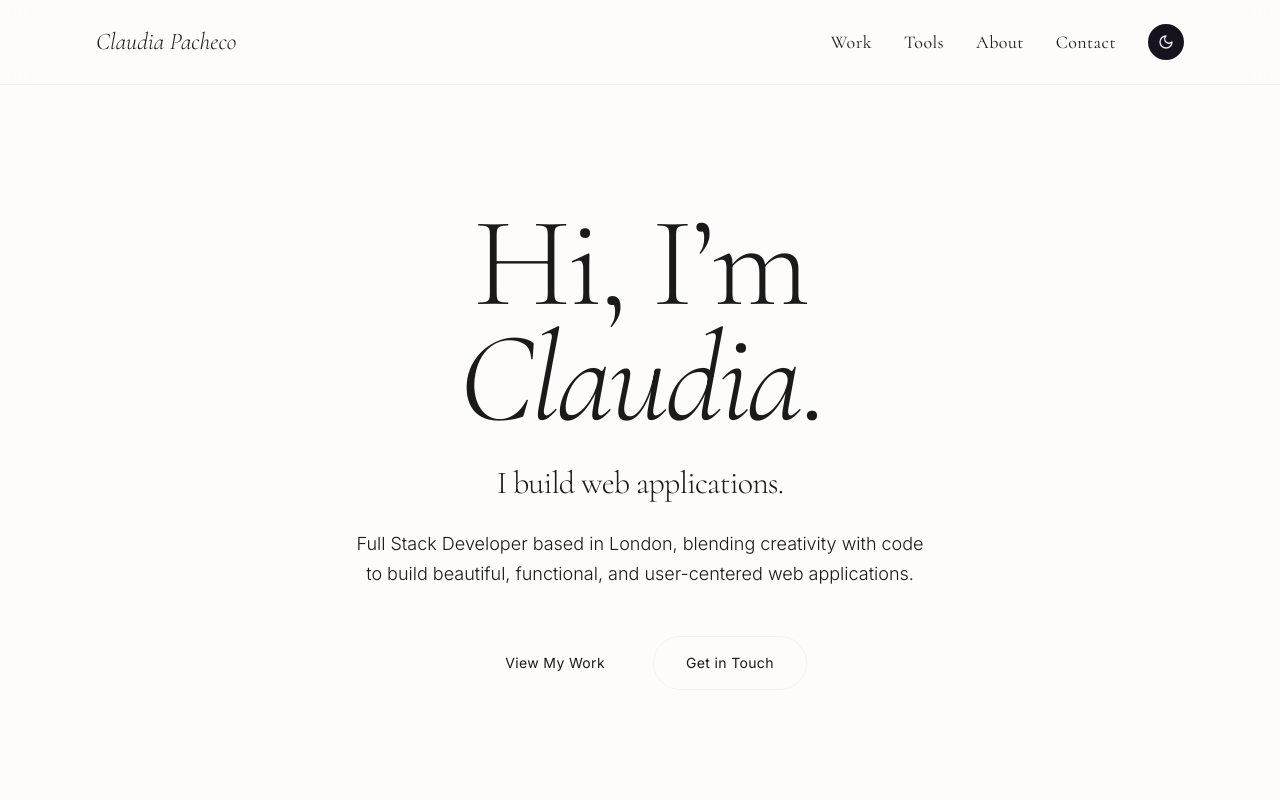
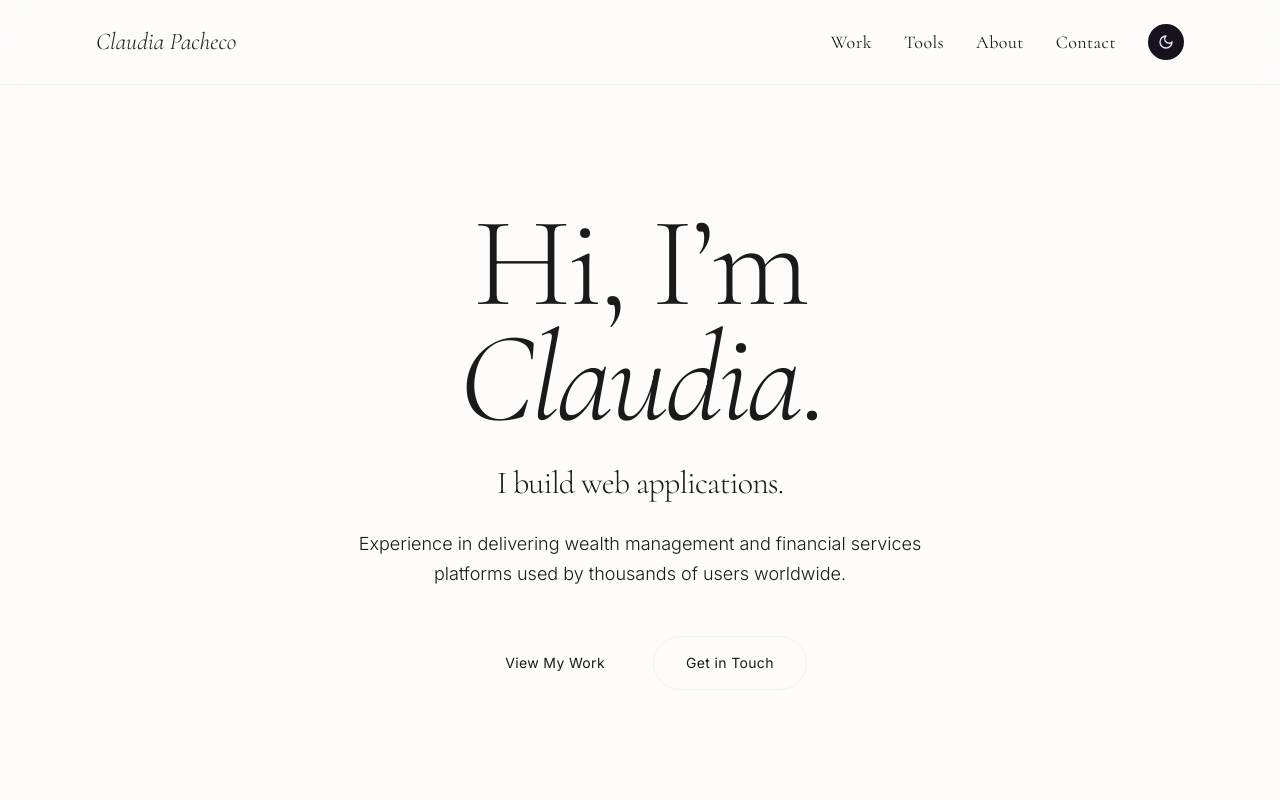
Before and after one commit to claudia-pacheco/Claudiawebsiteportfolio, a React (Vite) app: page / in a window 1280 px wide. Shown: the top 800 px of the page. Built offline with nearby package versions, Linux system fonts and the light colour scheme.

Commit message:
hero section text updated

```diff
--- a/src/app/App.tsx
+++ b/src/app/App.tsx
@@ -298,8 +298,7 @@ export default function App() {
             </p>
 
             <p className="font-[family-name:var(--font-body)] text-lg font-light text-muted-foreground max-w-xl mx-auto leading-relaxed">
-              Full Stack Developer based in London, blending creativity with code to build beautiful, functional, and user-centered web applications.
-            </p>
+Experience in delivering wealth management and financial services platforms used by thousands of users worldwide.            </p>
 
             <motion.div
               initial={{ opacity: 0 }}
```
